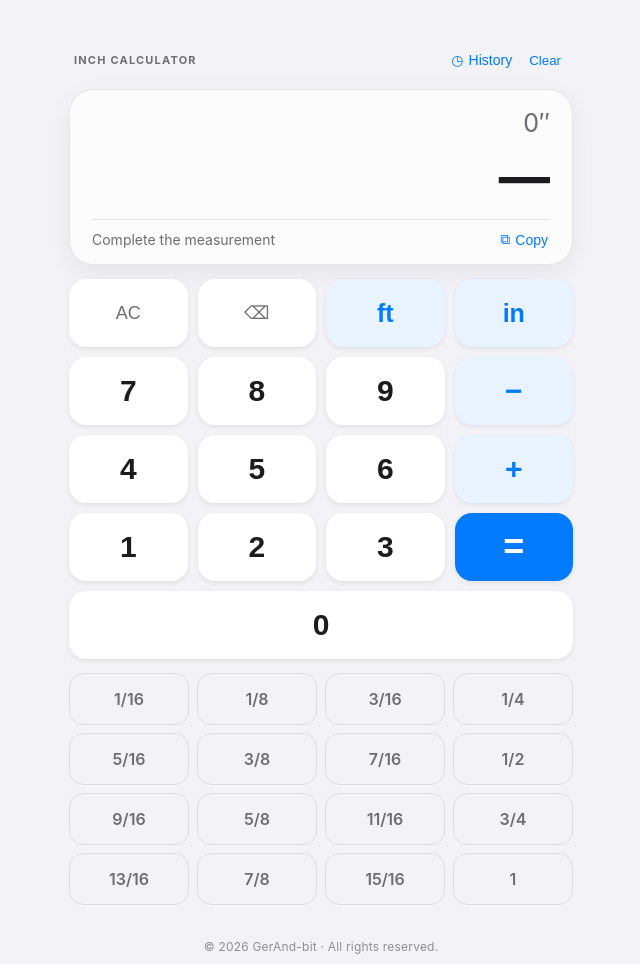
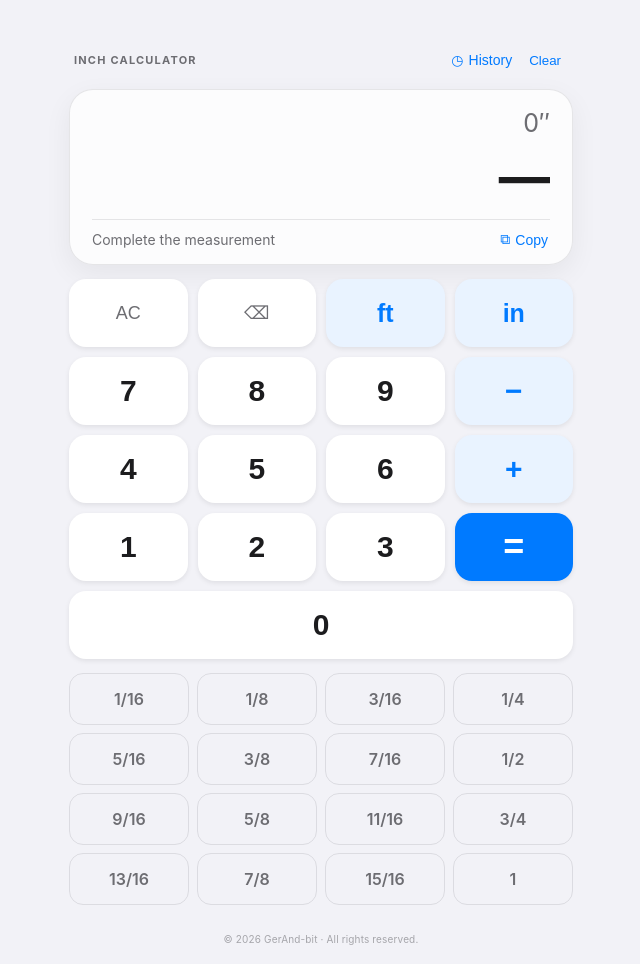
Before and after one commit to GerAnd-bit/InchCalculator, a plain HTML site: page index.html in a window 1280 px wide. Shown: the whole page, without its empty margins (319-959 px from the left). Drawn offline with Linux system fonts and the light colour scheme.

Commit message:
Update copyright styles in styles.css

```diff
--- a/styles.css
+++ b/styles.css
@@ -14,9 +14,9 @@ header { display:flex; align-items:center; justify-content:space-between; paddin
 input[type="number"]::-webkit-inner-spin-button,input[type="number"]::-webkit-outer-spin-button { -webkit-appearance:none; margin:0; } input[type="number"] { appearance:textfield; -moz-appearance:textfield; }
 .copyright {
   text-align: center;
-  font-size: 12px;
-  color: #8e8e93;
-  padding: 16px 0 10px;
-  letter-spacing: 0.2px;
+  font-size: 10px;
+  color: #a5a5aa;
+  padding: 10px 0 6px;
+  letter-spacing: 0.15px;
   user-select: none;
 }
```
